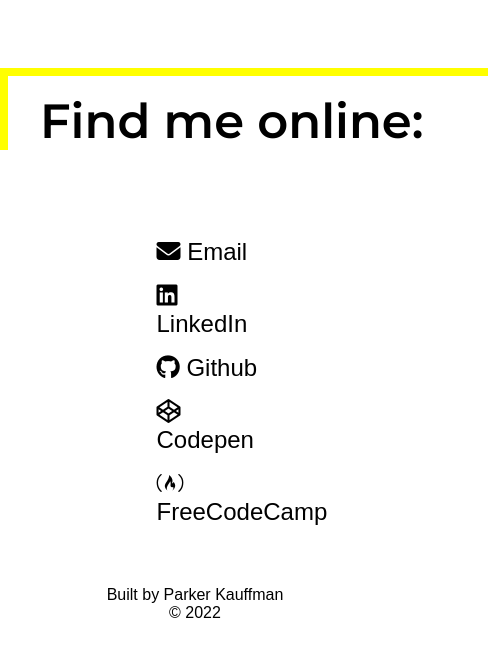
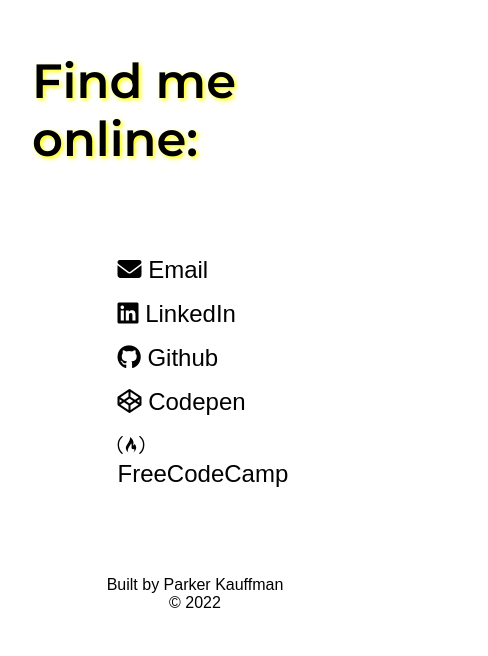
Before and after one commit to Parktato/Portfolio, a plain HTML site: page index.html in a window 390 px wide. Shown: the part 3209-3865 px from the top of the page, 488 px wide, since content can reach past the window. Drawn offline with Linux system fonts and the light colour scheme; a web font is replaced by a local one.

Commit message:
mobile layout almost final

```diff
--- a/styles.css
+++ b/styles.css
@@ -294,7 +294,7 @@ footer {
         bottom: 0;
         top: calc(100vh - 5rem);
         height: 5rem;
-        width: 100vw;
+        width: 100%;
         transition: none;
     }
 
@@ -338,7 +338,7 @@ footer {
     }
 
     nav:hover {
-        width: 100vw;
+        width: 100%;
     }
 
     nav:hover .navText {
@@ -348,16 +348,19 @@ footer {
 
     main {
         margin: 0 0 5rem 0;
+        padding: 0;
+        width: 100vw;
     }
 
     .content {
         width: 100vw;
         margin: 0;
+        padding: 0;
     }
 
     #welcomePage {
         height: calc(100vh - 5rem);
-        width: 100vw;
+        width: 100%;
         display: flex;
         flex-direction: column;
         justify-content: center;
@@ -394,7 +397,7 @@ footer {
     }
 
     #projects {
-        width: 100vw;
+        width: 100%;
         display: block;
         height: auto;
     }
@@ -446,7 +449,7 @@ footer {
     }
     #bio {
         max-height: 100vh;
-        width: 100vw;
+        width: 100%;
         display: flex;
         flex-direction: column;
         justify-content: flex-start;
@@ -480,4 +483,49 @@ footer {
         border: 5px solid black;
         border-radius: 4px;
     }
+    #contact {
+        height: auto;
+        width: 100%;
+    }
+
+    #contact h1 {
+        border-top: none;
+        border-left: none;
+        width: 80%;
+        padding: 1rem 0 0 2rem;
+        margin: 0;
+        text-shadow: 2px 2px 4px var(--home-accent-2);
+    }
+
+    #contact ul {
+        list-style: none;
+        font-size: 1.5rem;
+        width: 50%;
+        margin: 5rem auto;
+    }
+
+    #contact ul li {
+        padding: 0.5rem 0;
+        transition: none;
+    }
+
+    #contact ul li:hover {
+        transform: none;
+    }
+
+    #contact ul li a:active {
+        color: var(--link-color);
+    }
+
+    .contactLinks {
+        text-decoration: none;
+        color: var(--text-color);
+    }
+
+    footer {
+        text-align: center;
+        padding: 0;
+        margin: 0;
+        width: 100%;
+    }
 }
```
